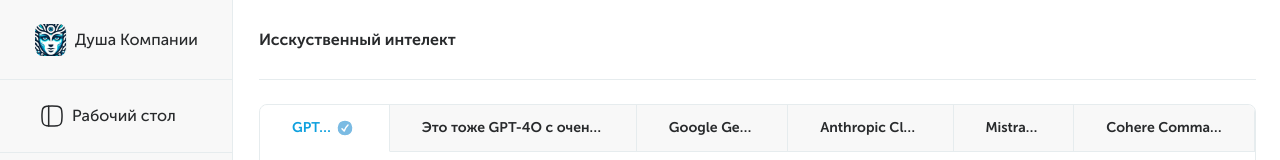
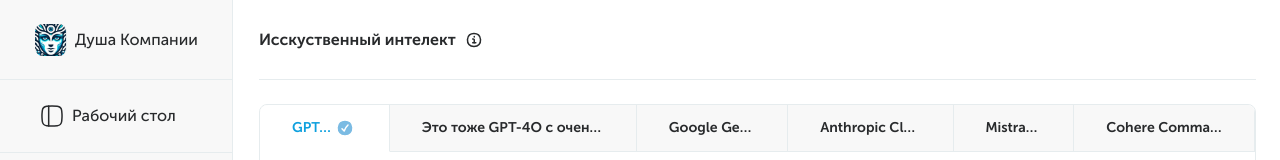
Before and after one commit to microgoose/soul-of-company, a React (Vite) app: page /settings/ai in a window 1280 px wide. Shown: the top 160 px of the page. Built offline with nearby package versions, Linux system fonts and the light colour scheme.

Commit message:
feat: added info tooltip to ai settings page

```diff
--- a/public/locales/ru.json
+++ b/public/locales/ru.json
@@ -68,7 +68,8 @@
     "mailing": { "title": "Рассылка" },
     "AISettings": {
       "title": "Нейросети",
-      "fullTitle": "Исскуственный интелект"
+      "fullTitle": "Исскуственный интелект",
+      "apiSwitchingInfo": "При недоступности активного API, произойдет переключение на доступный API из списка автоматически. Переключнение можно сделать вручную с доступом администратора"
     }
   },
 
--- a/src/pages/settings/AISettings.tsx
+++ b/src/pages/settings/AISettings.tsx
@@ -1,5 +1,6 @@
 import {useDocumentTitle} from "@/shared/hooks/use-document-title.ts";
 import {Page, PageHeader, PageTitle} from "@/shared/layout";
+import {InfoTooltip} from "@/shared/ui/tooltip";
 import {AiApiTabs} from "@/widgets/ai-api-tabs-widget";
 import {t} from "i18next";
 
@@ -9,7 +10,10 @@
     return (
         <Page>
             <PageHeader>
-                <PageTitle>{t('pages.AISettings.fullTitle')}</PageTitle>
+                <PageTitle>
+                    {t('pages.AISettings.fullTitle')}
+                    <InfoTooltip tooltip={t('pages.AISettings.apiSwitchingInfo')}/>
+                </PageTitle>
             </PageHeader>
             <AiApiTabs/>
         </Page>
--- a/src/shared/layout/page/page-title/PageTitle.module.scss
+++ b/src/shared/layout/page/page-title/PageTitle.module.scss
@@ -1,3 +1,6 @@
 .title {
+  display: flex;
+  align-items: center;
+  gap: 10px;
   font: var(--font-h1-bold);
 }
--- a/src/shared/ui/status-tag/ui/StatusTag.module.scss
+++ b/src/shared/ui/status-tag/ui/StatusTag.module.scss
@@ -51,10 +51,6 @@
   }
 
   & i {
-    flex-shrink: 0;
-    display: flex;
-    justify-content: center;
-    align-items: center;
     width: 24px;
     height: 24px;
   }
--- a/src/shared/ui/status-tag/ui/StatusTag.tsx
+++ b/src/shared/ui/status-tag/ui/StatusTag.tsx
@@ -1,9 +1,9 @@
+import {InfoTooltip} from "@/shared/ui/tooltip";
 import classNames from "classnames";
 import {useMemo} from "react";
 import {TagStatus} from "../model/tag-status.ts";
 import styles from './StatusTag.module.scss';
 import {TagStatusAdditional} from "./TagStatusAdditional.tsx";
-import {TagStatusTooltip} from "./TagStatusTooltip.tsx";
 
 interface StatusTagProps {
     status: TagStatus,
@@ -22,7 +22,7 @@
         <div className={classState}>
             <div className={styles.titleContainer}>
                 <span className={styles.title}>{title}</span>
-                <TagStatusTooltip tooltip={tooltip}/>
+                <InfoTooltip tooltip={tooltip}/>
             </div>
            <TagStatusAdditional additional={additional}/>
         </div>
--- a/src/shared/ui/status-tag/ui/TagStatusTooltip.tsx
+++ /dev/null
@@ -1,28 +0,0 @@
-import {InfoCircle} from "@/shared/assets";
-import {Tooltip} from "@/shared/ui/tooltip";
-import {useCallback, useRef, useState} from "react";
-
-interface StatusTooltipProps {
-    tooltip?: string,
-}
-
-export const TagStatusTooltip = ({tooltip}: StatusTooltipProps) => {
-    const infoCircleRef = useRef<HTMLSpanElement>(null);
-    const [infoCircleHovered, setInfoCircleHovered] = useState(false);
-    const onMouseEnterHandler = useCallback(() => setInfoCircleHovered(true), []);
-    const onMouseLeaveHandler = useCallback(() => setInfoCircleHovered(false), []);
-
-    if (tooltip) {
-        return (
-            <>
-                <i ref={infoCircleRef} onMouseEnter={onMouseEnterHandler} onMouseLeave={onMouseLeaveHandler}>
-                    <InfoCircle/>
-                </i>
-
-                {infoCircleHovered && <Tooltip containerRef={infoCircleRef}>{tooltip}</Tooltip>}
-            </>
-        )
-    }
-
-    return null;
-}
--- a/src/shared/ui/tooltip/index.ts
+++ b/src/shared/ui/tooltip/index.ts
@@ -1 +1,2 @@
-export {Tooltip} from './Tooltip.tsx';
+export {Tooltip} from './ui/Tooltip.tsx';
+export {InfoTooltip} from './ui/InfoTooltip.tsx';
--- /dev/null
+++ b/src/shared/ui/tooltip/model/tooltip-visibility-system.ts
@@ -0,0 +1,10 @@
+import {useCallback, useRef, useState} from "react";
+
+export const useTooltipVisibilitySystem = () => {
+    const infoCircleRef = useRef<HTMLSpanElement>(null);
+    const [infoCircleHovered, setInfoCircleHovered] = useState(false);
+    const onMouseEnterHandler = useCallback(() => setInfoCircleHovered(true), []);
+    const onMouseLeaveHandler = useCallback(() => setInfoCircleHovered(false), []);
+
+    return {infoCircleRef, infoCircleHovered, onMouseEnterHandler, onMouseLeaveHandler};
+};
--- /dev/null
+++ b/src/shared/ui/tooltip/ui/InfoTooltip.module.scss
@@ -0,0 +1,10 @@
+.infoIcon {
+    flex-shrink: 0;
+    display: flex;
+    justify-content: center;
+    align-items: center;
+}
+
+.infoTooltip {
+    max-width: 460px;
+}
--- /dev/null
+++ b/src/shared/ui/tooltip/ui/InfoTooltip.tsx
@@ -0,0 +1,34 @@
+import {InfoCircle} from "@/shared/assets";
+import {Tooltip} from "@/shared/ui/tooltip";
+import {useTooltipVisibilitySystem} from "../model/tooltip-visibility-system.ts";
+import styles from './InfoTooltip.module.scss';
+
+interface InfoTooltipProps {
+    tooltip?: string
+}
+
+export const InfoTooltip = ({tooltip}: InfoTooltipProps) => {
+    const {infoCircleRef, infoCircleHovered, onMouseEnterHandler, onMouseLeaveHandler} = useTooltipVisibilitySystem();
+
+    if (tooltip) {
+        return (
+            <>
+                <i
+                    ref={infoCircleRef}
+                    onMouseEnter={onMouseEnterHandler}
+                    onMouseLeave={onMouseLeaveHandler}
+                    className={styles.infoIcon}
+                >
+                    <InfoCircle/>
+                </i>
+
+                {infoCircleHovered &&
+                    <Tooltip containerRef={infoCircleRef} className={styles.infoTooltip}>
+                        {tooltip}
+                    </Tooltip>}
+            </>
+        )
+    }
+
+    return null;
+}
--- a/src/shared/ui/tooltip/Tooltip.module.scss
+++ b/src/shared/ui/tooltip/ui/Tooltip.module.scss
@@ -1,8 +1,7 @@
 .tooltip {
   padding: 8px 16px;
   position: fixed;
-  white-space: nowrap;
-  height: 32px;
+  display: block;
   border-radius: 8px;
   opacity: 0;
   pointer-events: none;
--- a/src/shared/ui/tooltip/Tooltip.tsx
+++ b/src/shared/ui/tooltip/ui/Tooltip.tsx
@@ -1,14 +1,16 @@
+import classNames from "classnames";
 import {ReactNode, RefObject, useEffect, useRef} from "react";
 import ReactDOM from "react-dom";
-import {tooltipPositionSystem} from "./model/tooltip-position-system.ts";
+import {tooltipPositionSystem} from "../model/tooltip-position-system.ts";
 import style from './Tooltip.module.scss';
 
 interface TooltipProps {
+    className?: string;
     containerRef: RefObject<HTMLElement>,
     children: ReactNode,
 }
 
-export const Tooltip = ({containerRef, children}: TooltipProps) => {
+export const Tooltip = ({containerRef, children, className}: TooltipProps) => {
     const tooltipRef = useRef<HTMLSpanElement | null>(null);
 
     useEffect(() => {
@@ -21,7 +23,7 @@
     }, [containerRef, tooltipRef, children]);
 
     return ReactDOM.createPortal(
-        <span className={style.tooltip} ref={tooltipRef}>
+        <span className={classNames(style.tooltip, className)} ref={tooltipRef}>
             {children}
         </span>,
         document.body
```
